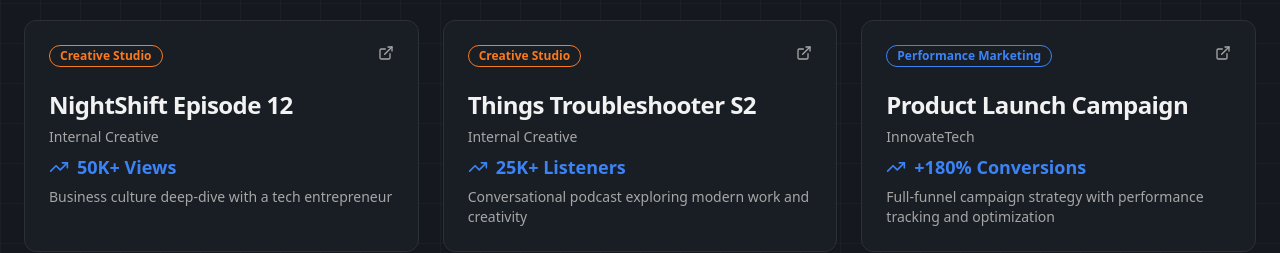
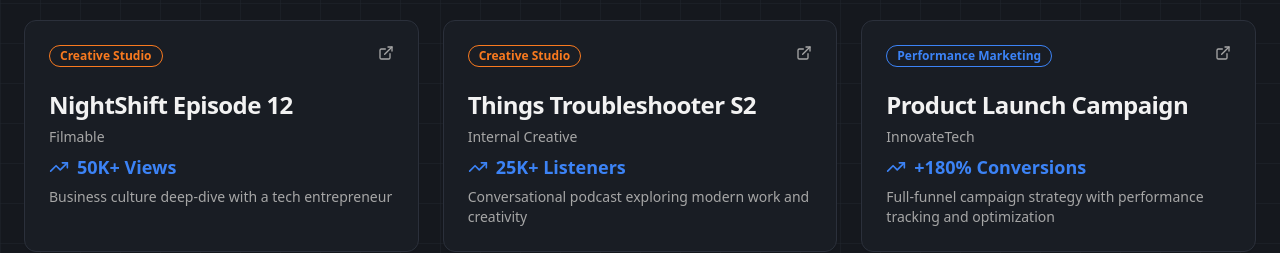
Before and after one commit to Praveen17143/TroubleShooterMedia, a React (Vite) app: page / in a window 1280 px wide. Shown: the part 3040-3293 px from the top of the page. Built offline with nearby package versions, Linux system fonts and the light colour scheme; the HTML template or start-up script is replaced by a standard one.

Commit message:
Refactor: Change "TroubleShooter" to "Filmable"

```diff
--- a/src/components/WorkSection.tsx
+++ b/src/components/WorkSection.tsx
@@ -27,7 +27,7 @@ const WorkSection = () => {
     },
     {
       name: "NightShift Episode 12",
-      client: "Internal Creative",
+      client: "Filmable",
       metric: "50K+ Views",
       description: "Business culture deep-dive with a tech entrepreneur",
       category: "Creative Studio",
```
